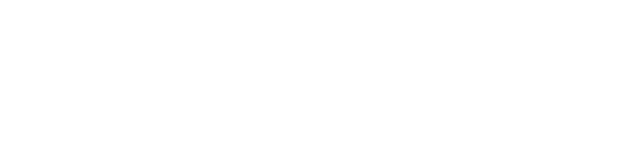
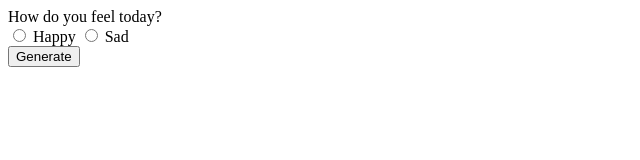
Before and after one commit to almorcrette/mix-a-mood, a website with bundled scripts: page index.html in a window 1280 px wide. Shown: the whole page, without its empty margins (0-640 px from the left). Built offline with nearby package versions, Linux system fonts and the light colour scheme.

Commit message:
feat: implement view.generateMood(happy) calling moodModel.setMood(happy) when happy radio button checked and generate button clicked

```diff
--- a/index.html
+++ b/index.html
@@ -10,5 +10,23 @@
     <title>My web page</title>
   </head>
   <body>
+
+    <section class="emotion-selection">
+
+      <section class="emotion-options">
+        <span>How do you feel today?</span>
+        <br>
+        <input type="radio" name="emotion" id="happy" value="happy">
+        <label for="happy">Happy</label>
+        <input type="radio" name="emotion" id="sad" value="sad">
+        <label for="sad">Sad</label>
+      </section>
+
+      <section id="emotion-submission">
+        <input type="submit" id="emotion-submit" value="Generate">
+      </section>
+
+    </section>
+
   </body>
 </html>
```
Also changed, not shown: MoodModel.js (added, +7 -0 lines), View.js (added, +24 -0 lines), View.test.js (+10 -6 lines).
